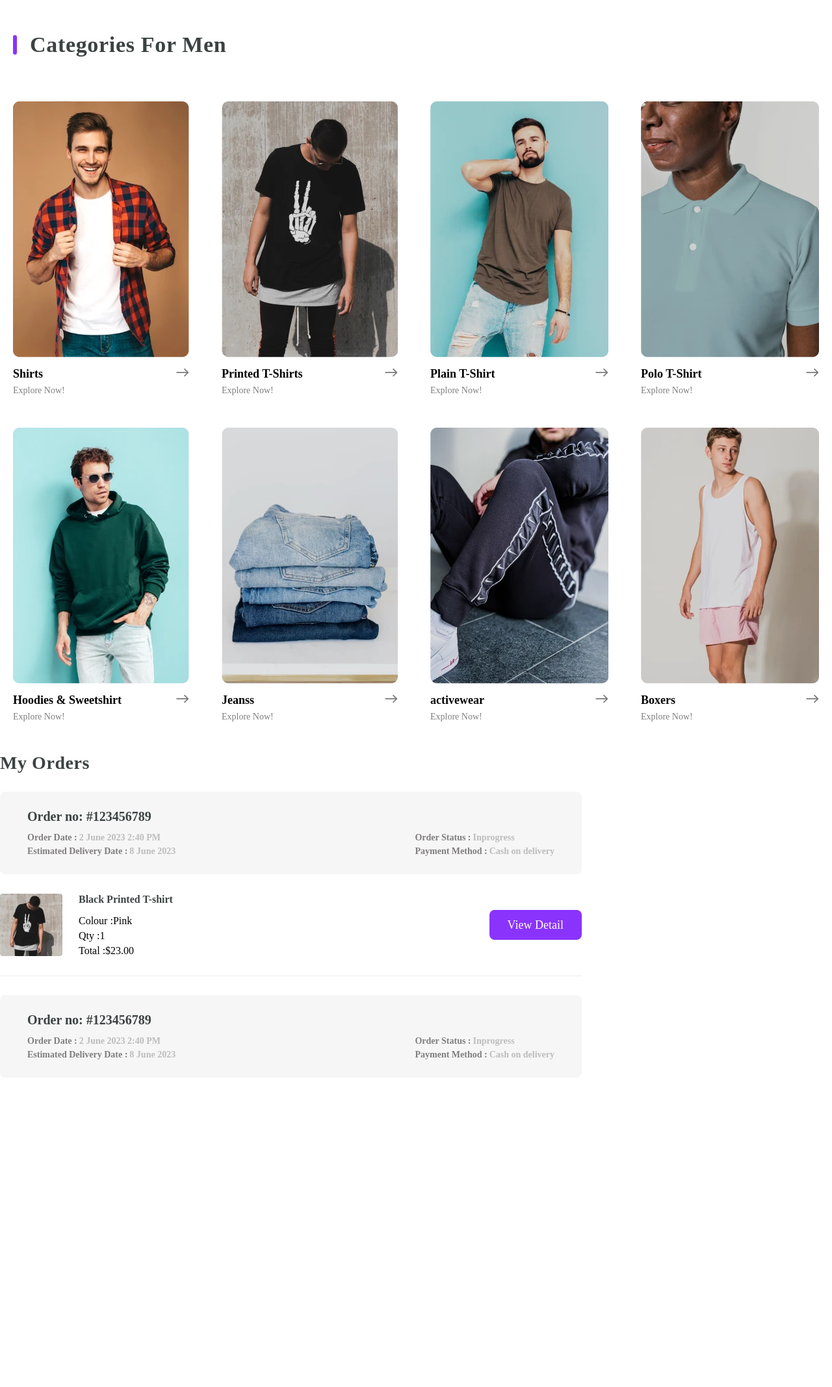
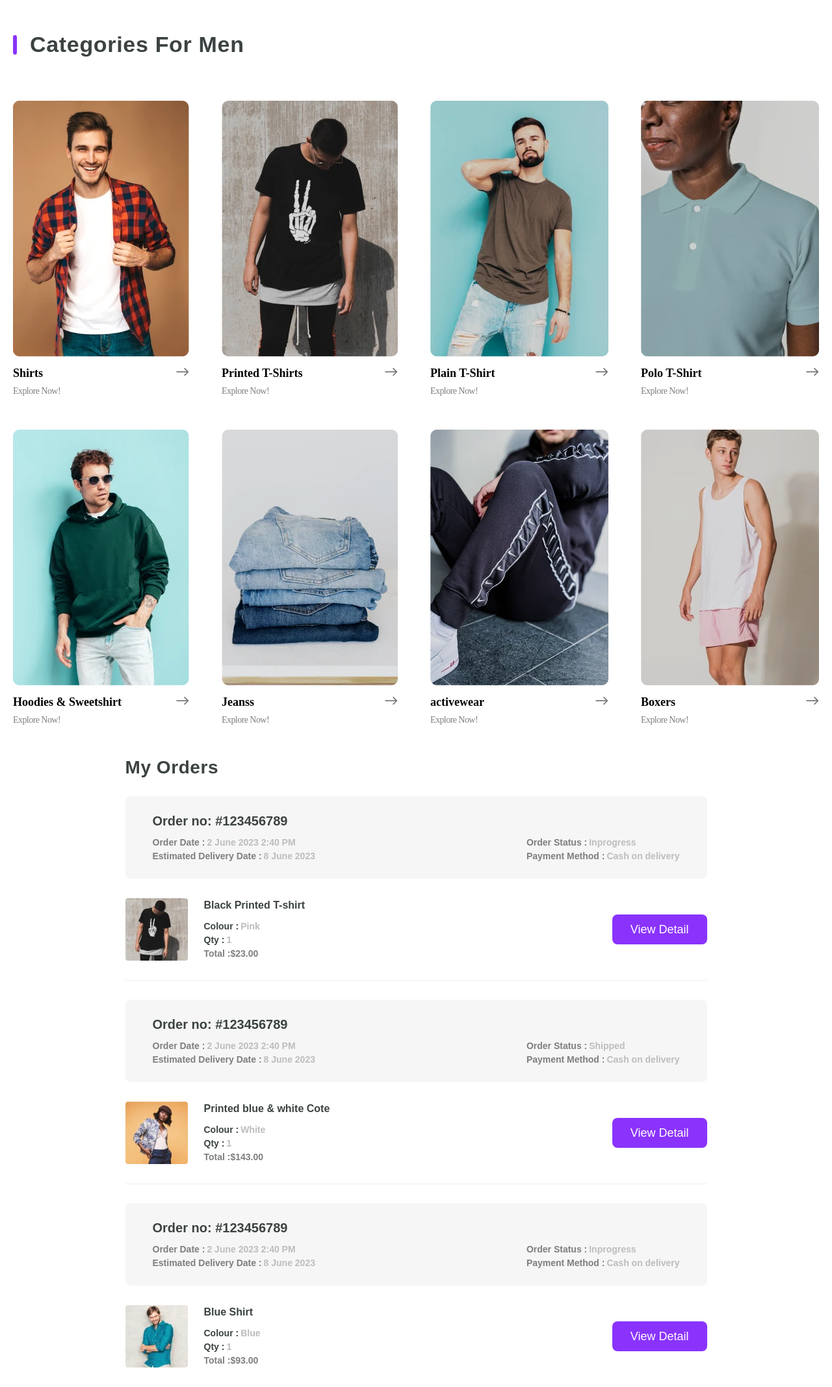
Before and after one commit to Misha-Bober/Lessons, a PHP site: page / in a window 1280 px wide. Shown: the part 111-2245 px from the top of the page at 65% size. Before the commit the page ends 1741 px from the top, so only its background shows below. Run offline with PHP 8.4, Linux system fonts and the light colour scheme.

Commit message:
Add files via upload

```diff
--- a/lesson_15/css/style.css
+++ b/lesson_15/css/style.css
@@ -8,6 +8,7 @@
 	overflow: clip;
 	display: flex;
 	flex-direction: column;
+
 }
 .wrapper > main {
 	flex-grow: 1;
@@ -164,7 +165,7 @@ margin-bottom: 10px;
     margin-right: 20px;
 }
 .categories-title {
-    font-family: "Core Sans C", "sans-serif";
+    font-family: "CoreSansC", sans-serif;
     font-weight: 600;
     font-size: 34px;
     color: #3c4242;
@@ -183,6 +184,8 @@ margin-bottom: 10px;
     font-family: "Causten";
     font-weight: 500;
     color: #7F7F7F;
+    line-height: 1.279;
+    letter-spacing: -0.56px;
 }
 .img-section-card {
     /* flex-basis: 21,77%;  */
@@ -206,7 +209,7 @@ margin-bottom: 10px;
     display: flex;
     flex-direction: column;
     row-gap: 30px;
-    justify-content: center;
+    margin: 0 auto;
 }
 .my-orders-content {
     display: inline-flex;
@@ -217,7 +220,7 @@ margin-bottom: 10px;
 
 }
 .orders-title {
-    font-family: "Core Sans C", "sans-serif";
+    font-family: "CoreSansC", sans-serif;
     font-size: 28px;
     font-weight: 700;
     letter-spacing: 0.56px;
@@ -238,7 +241,7 @@ margin-bottom: 10px;
     border-radius: 8px;
 }
 .orders-content-card__number {
-    font-family: "Causten", "sans-serif";
+    font-family: "Causten", sans-serif;
     font-weight: 600;
     font-size: 20px;
     color: #3c4242;
@@ -248,7 +251,7 @@ margin-bottom: 10px;
 .card-info-status__date,
 .card-status-payment__status,
 .card-date-time__date {
-    font-family: "Causten", "sans-serif";
+    font-family: "Causten", sans-serif;
     font-weight: 600;
     font-size: 14px;
     color: #807D7E;
@@ -272,7 +275,7 @@ margin-bottom: 10px;
 .card-status-payment__payment,
 .card-info-status__time,
 .card-info-payment__payment {
-    font-family: "Causten", "sans-serif";
+    font-family: "Causten", sans-serif;
     font-weight: 600;
     font-size: 14px;
     color: #BEBCBD;
@@ -302,7 +305,7 @@ margin-bottom: 10px;
     row-gap: 7px;
 }
 .product-info-name {
-    font-family: "Causten", "sans-serif";
+    font-family: "Causten", sans-serif;
     font-weight: 600;
     font-size: 16px;
     color: #3c4242;
@@ -320,7 +323,29 @@ margin-bottom: 10px;
     background-color: #8A33FD;
     color: #FFFFFF;
     border-radius: 8px;
-    font-family: "Causten", "sans-serif";
+    font-family: "Causten", sans-serif;
     font-weight: 500;
     font-size: 18px;
 }
+.product-info-color__title,
+.product-info-qty__title {
+    font-family: "Causten", sans-serif;
+    font-weight: 600;
+    font-size: 14px;
+    color: #3C4242;
+}
+.product-info-total__title,
+.product-info-total__total-number {
+    font-family: "Causten", sans-serif;
+    font-weight: 600;
+    font-size: 14px;
+    color: #807D7E;
+}
+.product-info-qty__qty-number,
+.product-info-color__color-name {
+    font-family: "Causten", sans-serif;
+    font-weight: 600;
+    font-size: 14px;
+    color: #BEBCBD;
+    padding-left: 3px;
+}
--- a/lesson_15/index.html
+++ b/lesson_15/index.html
@@ -185,7 +185,7 @@
                         <div class="orders-card__info">
                             <div class="card-info-status">
                                 <div class="card-info-status__date">Order Status :</div>
-                                <div class="card-info-status__time">Inprogress </div>
+                                <div class="card-info-status__time">Shipped </div>
                             </div>
                             <div class="card-info-payment">
                                 <div class="card-info-payment__payment-status">Payment Method :</div>
@@ -193,6 +193,73 @@
                             </div>
                         </div>
                     </div>
+                    </div>
+                    <div class="orders-content-product">
+                        <a href="#"><img src="img/printed-blue-&-white-cote-mini.webp" alt="img"></a>
+                        <div class="content-product-info">
+                                <div class="content-product-info-card">
+                                    <div class="product-info-name">Printed blue & white Cote</div>
+                                    <div class="product-info-color">
+                                        <div class="product-info-color__title">Colour :</div>
+                                        <div class="product-info-color__color-name">White</div>
+                                    </div>
+                                    <div class="product-info-qty">
+                                        <div class="product-info-qty__title">Qty :</div>
+                                        <div class="product-info-qty__qty-number">1</div>
+                                    </div>
+                                    <div class="product-info-total">
+                                        <div class="product-info-total__title">Total :</div>
+                                        <div class="product-info-total__total-number">$143.00</div>
+                                    </div>
+                                </div>
+                                <div class="content-product-info-button">View Detail</div>
+                        </div>
+                    </div>
+                    <div class="orders-content-card">
+                        <div class="orders-content-card__number">Order no: #123456789</div>
+                        <div class="orders-card">
+                            <div class="orders-card__info">
+                                <div class="card-date-time">
+                                    <div class="card-date-time__date">Order Date :</div>
+                                    <div class="card-date-time__time">2 June 2023 2:40 PM</div>
+                                </div>
+                                <div class="card-status-payment">
+                                    <div class="card-status-payment__status">Estimated Delivery Date :</div>
+                                    <div class="card-status-payment__payment">8 June 2023</div>
+                                </div>
+                            </div>
+                            <div class="orders-card__info">
+                                <div class="card-info-status">
+                                    <div class="card-info-status__date">Order Status :</div>
+                                    <div class="card-info-status__time">Inprogress </div>
+                                </div>
+                                <div class="card-info-payment">
+                                    <div class="card-info-payment__payment-status">Payment Method :</div>
+                                    <div class="card-info-payment__payment">Cash on delivery</div>
+                                </div>
+                            </div>
+                        </div>
+                    </div>
+                    <div class="orders-content-product">
+                        <a href="#"><img src="img/blue-shirt-mini.webp" alt="img"></a>
+                        <div class="content-product-info">
+                            <div class="content-product-info-card">
+                                <div class="product-info-name">Blue Shirt</div>
+                                <div class="product-info-color">
+                                    <div class="product-info-color__title">Colour :</div>
+                                    <div class="product-info-color__color-name">Blue</div>
+                                </div>
+                                <div class="product-info-qty">
+                                    <div class="product-info-qty__title">Qty :</div>
+                                    <div class="product-info-qty__qty-number">1</div>
+                                </div>
+                                <div class="product-info-total">
+                                    <div class="product-info-total__title">Total :</div>
+                                    <div class="product-info-total__total-number">$93.00</div>
+                                </div>
+                            </div>
+                            <div class="content-product-info-button">View Detail</div>
+                        </div>
                     </div>
                 </div>
             </div>
```
